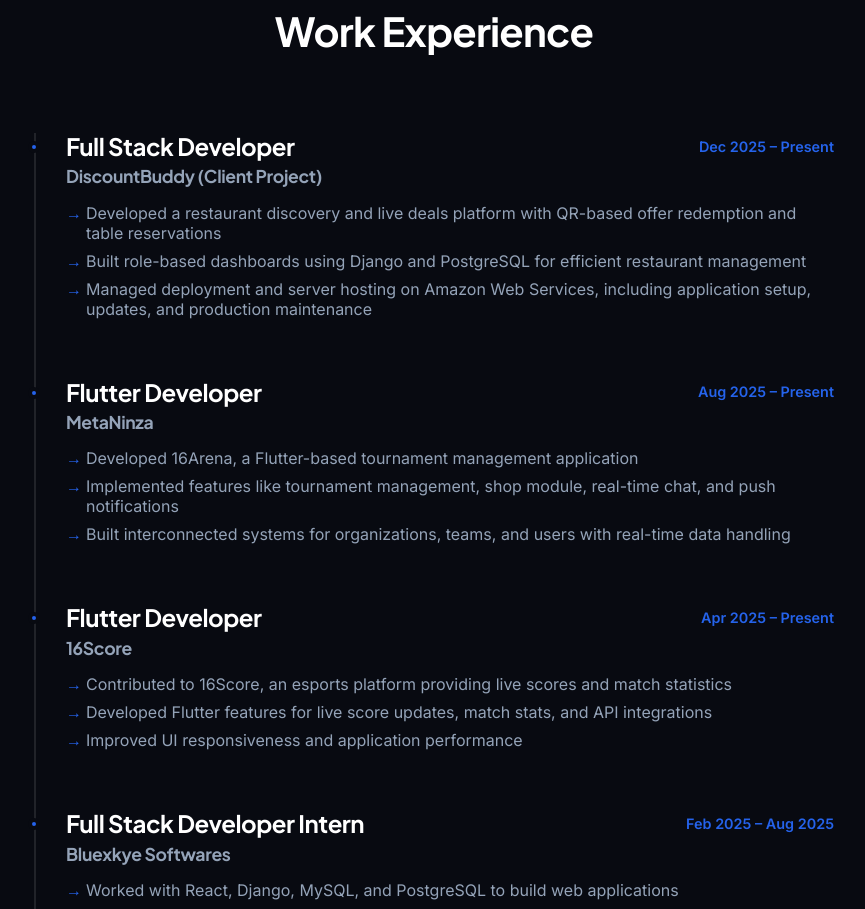
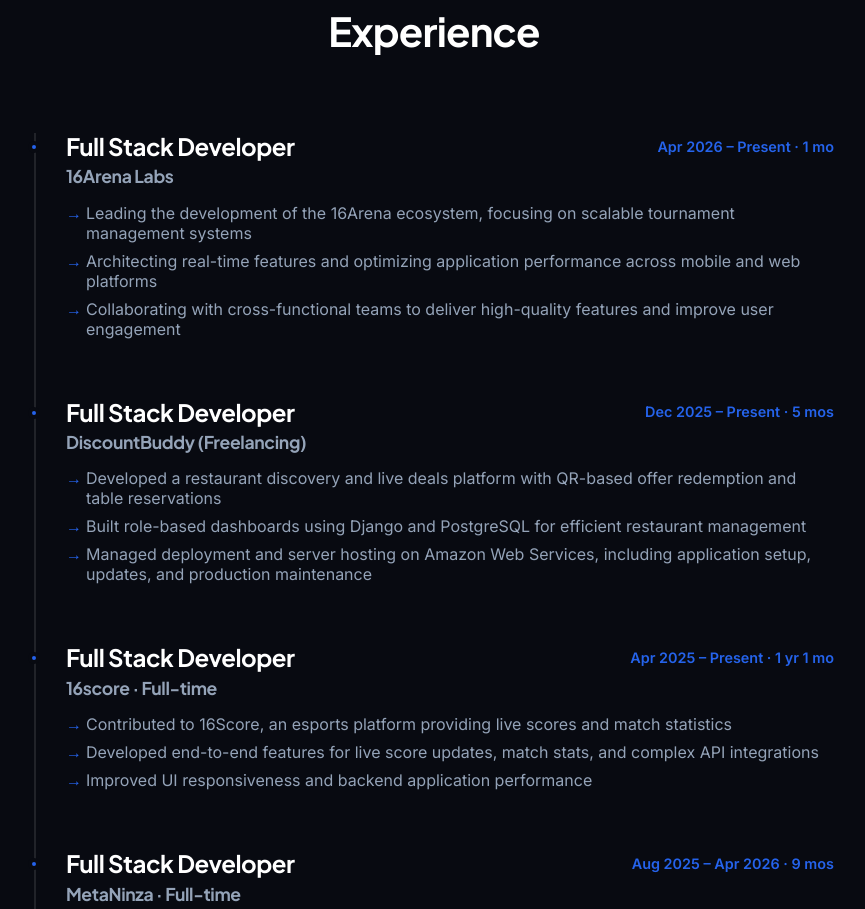
Before and after one commit to priyansuchavda/my-portfolio, a Next.js app: page / in a window 1280 px wide. Shown: the part 1680-2589 px from the top of the page, without its empty margins (206-1071 px from the left). Built offline with nearby package versions, Linux system fonts and the light colour scheme.

Commit message:
bottom navbar navigation fix

```diff
--- a/src/components/Experience.tsx
+++ b/src/components/Experience.tsx
@@ -3,8 +3,18 @@
 const experiences = [
   {
     role: "Full Stack Developer",
-    company: "DiscountBuddy (Client Project)",
-    duration: "Dec 2025 – Present",
+    company: "16Arena Labs",
+    duration: "Apr 2026 – Present · 1 mo",
+    achievements: [
+      "Leading the development of the 16Arena ecosystem, focusing on scalable tournament management systems",
+      "Architecting real-time features and optimizing application performance across mobile and web platforms",
+      "Collaborating with cross-functional teams to deliver high-quality features and improve user engagement"
+    ]
+  },
+  {
+    role: "Full Stack Developer",
+    company: "DiscountBuddy (Freelancing)",
+    duration: "Dec 2025 – Present · 5 mos",
     achievements: [
       "Developed a restaurant discovery and live deals platform with QR-based offer redemption and table reservations",
       "Built role-based dashboards using Django and PostgreSQL for efficient restaurant management",
@@ -12,29 +22,29 @@
     ]
   },
   {
-    role: "Flutter Developer",
-    company: "MetaNinza",
-    duration: "Aug 2025 – Present",
+    role: "Full Stack Developer",
+    company: "16score · Full-time",
+    duration: "Apr 2025 – Present · 1 yr 1 mo",
     achievements: [
-      "Developed 16Arena, a Flutter-based tournament management application",
+      "Contributed to 16Score, an esports platform providing live scores and match statistics",
+      "Developed end-to-end features for live score updates, match stats, and complex API integrations",
+      "Improved UI responsiveness and backend application performance"
+    ]
+  },
+  {
+    role: "Full Stack Developer",
+    company: "MetaNinza · Full-time",
+    duration: "Aug 2025 – Apr 2026 · 9 mos",
+    achievements: [
+      "Developed 16Arena, a Flutter-based tournament management application with a Django backend",
       "Implemented features like tournament management, shop module, real-time chat, and push notifications",
       "Built interconnected systems for organizations, teams, and users with real-time data handling"
     ]
   },
   {
-    role: "Flutter Developer",
-    company: "16Score",
-    duration: "Apr 2025 – Present",
-    achievements: [
-      "Contributed to 16Score, an esports platform providing live scores and match statistics",
-      "Developed Flutter features for live score updates, match stats, and API integrations",
-      "Improved UI responsiveness and application performance"
-    ]
-  },
-  {
-    role: "Full Stack Developer Intern",
-    company: "Bluexkye Softwares",
-    duration: "Feb 2025 – Aug 2025",
+    role: "Full Stack Developer",
+    company: "Bluexkye",
+    duration: "Feb 2025 – Apr 2025 · 3 mos",
     achievements: [
       "Worked with React, Django, MySQL, and PostgreSQL to build web applications",
       "Developed frontend components, backend APIs, and database models",
@@ -43,11 +53,15 @@
   }
 ];
 
+
+
+
 const Experience = () => {
   return (
-    <section className={styles.experience}>
-      <h2 className={styles.sectionTitle}>Work Experience</h2>
+    <section id="experience" className={styles.experience}>
+      <h2 className={styles.sectionTitle}>Experience</h2>
       <div className={styles.timeline}>
+
         {experiences.map((exp, index) => (
           <div key={index} className={styles.item}>
             <div className={styles.dot}></div>
--- a/src/components/Footer.tsx
+++ b/src/components/Footer.tsx
@@ -9,10 +9,10 @@
         </div>
         <div className={styles.right}>
           <ul className={styles.links}>
-            <li><a href="projects">Projects</a></li>
-            <li><a href="#skills">Skills</a></li>
-            <li><a href="#about">About</a></li>
-            <li><a href="#contact">Contact</a></li>
+            <li><a href="/projects">Projects</a></li>
+            <li><a href="/#skills">Skills</a></li>
+            <li><a href="/about">About</a></li>
+            <li><a href="/#contact">Contact</a></li>
           </ul>
         </div>
       </div>
--- a/src/components/Hero.tsx
+++ b/src/components/Hero.tsx
@@ -30,8 +30,8 @@
           transition={{ duration: 0.6, delay: 0.4 }}
           className={styles.ctas}
         >
-          <a href="projects" className="btn btn-primary">View Projects</a>
-          <a href="#contact" className="btn btn-outline">Contact Me</a>
+          <a href="/projects" className="btn btn-primary">View Projects</a>
+          <a href="/#contact" className="btn btn-outline">Contact Me</a>
         </motion.div>
       </div>
       <motion.div
--- a/src/components/Navbar.tsx
+++ b/src/components/Navbar.tsx
@@ -28,8 +28,9 @@
 
         <ul className={`${styles.navLinks} ${isOpen ? styles.open : ''}`}>
           <li><Link href="/" onClick={() => setIsOpen(false)}>Home</Link></li>
+          <li><Link href="/about" onClick={() => setIsOpen(false)}>About</Link></li>
+          <li><Link href="/#skills" onClick={() => setIsOpen(false)}>Skills</Link></li>
           <li><Link href="/projects" onClick={() => setIsOpen(false)}>Projects</Link></li>
-          <li><Link href="/about" onClick={() => setIsOpen(false)}>About</Link></li>
           <li><Link href="/resume" onClick={() => setIsOpen(false)}>Resume</Link></li>
           <li>
             <Link
```
